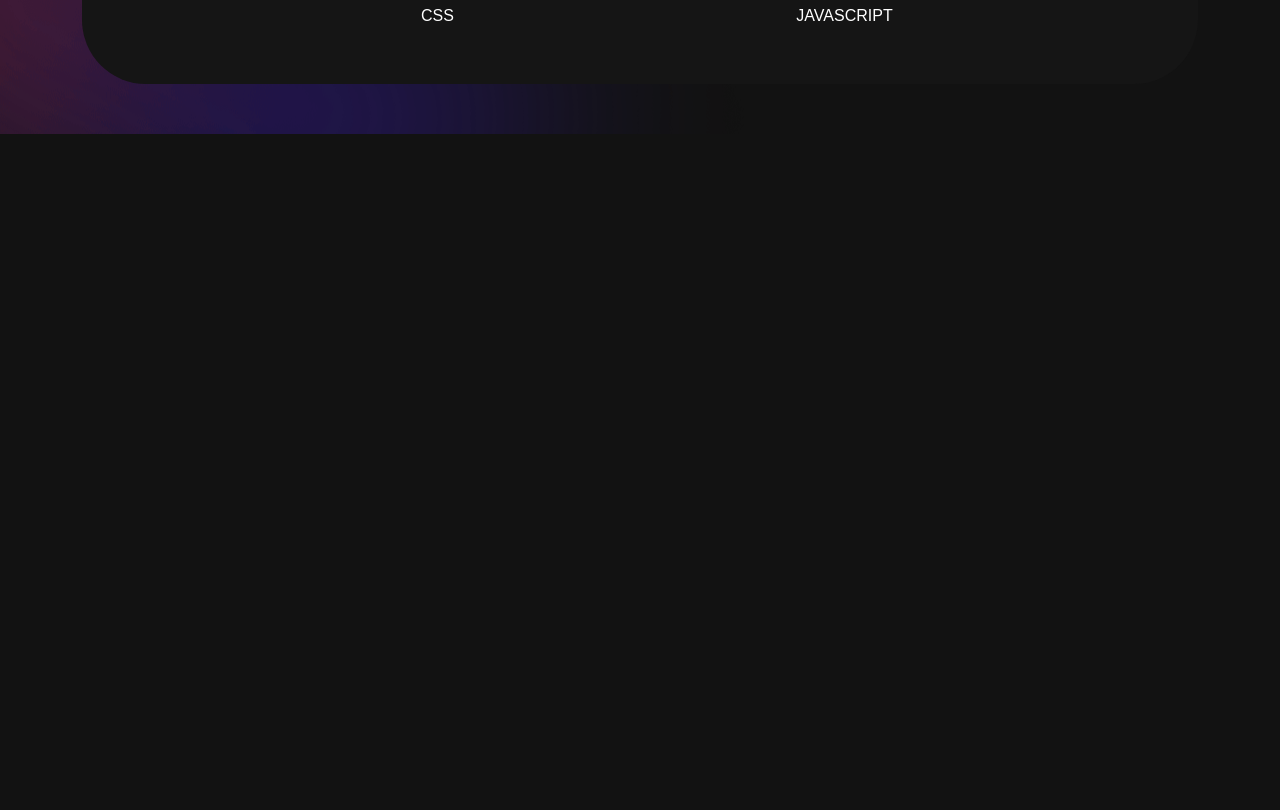
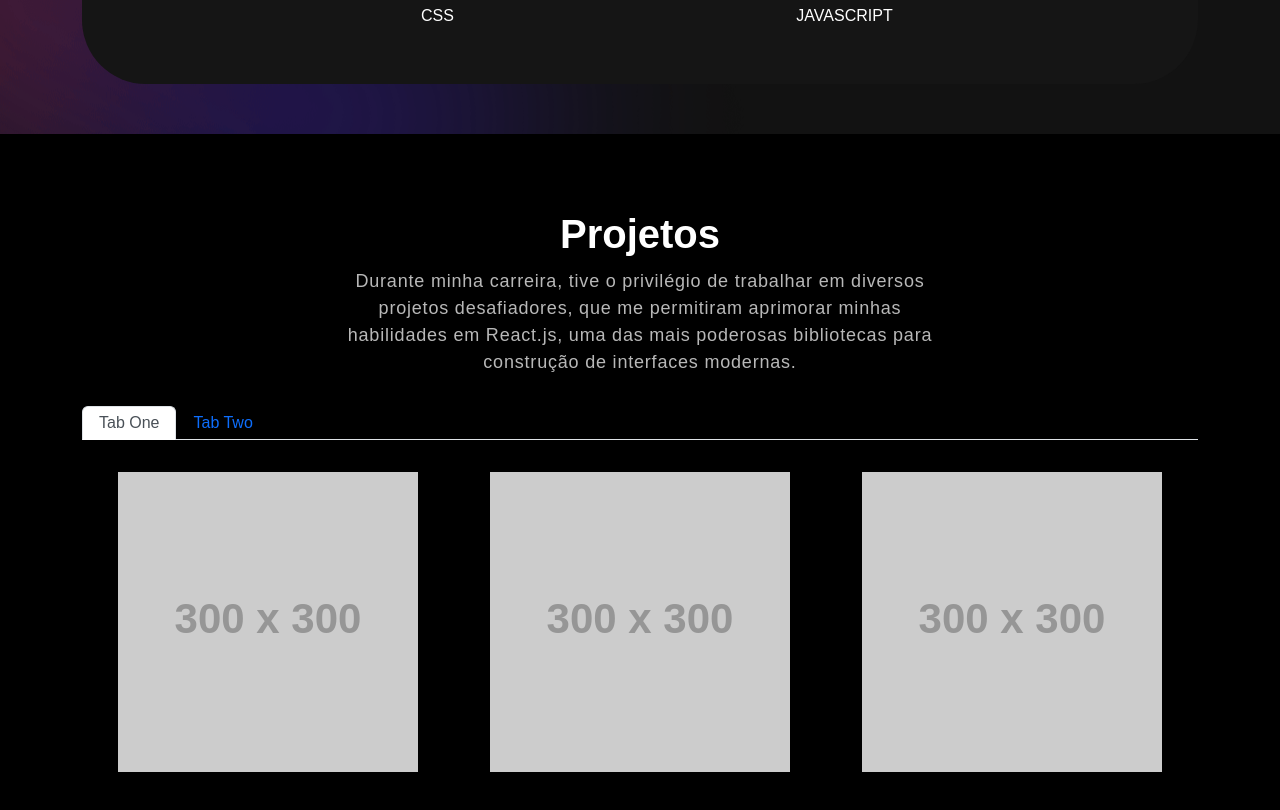
Before and after one commit to caducoder/Portfolio, a React (Vite) app: page / in a window 1280 px wide. Shown: the part 1280-2090 px from the top of the page. Before the commit the page ends 1414 px from the top, so only its background shows below. Built offline with nearby package versions, Linux system fonts and the light colour scheme; a web font is replaced by a local one.

Commit message:
feat: seção de projetos

```diff
--- a/src/App.tsx
+++ b/src/App.tsx
@@ -1,6 +1,7 @@
 import NavBar from "./components/NavBar"
 import Banner from "./components/Banner"
 import Skills from "./components/Skills"
+import Projects from "./components/Projects"
 
 function App() {
   // remover arquivo App.scss, caso não coloque nenhum estilo
@@ -9,6 +10,7 @@ function App() {
       <NavBar />
       <Banner />
       <Skills />
+      <Projects />
     </div>
   )
 }
--- /dev/null
+++ b/src/components/Projects/Projects.scss
@@ -0,0 +1,21 @@
+.project {
+  padding: 80px 0;
+  position: relative;
+  background-color: #000;
+
+  h2 {
+    font-size: 40px;
+    font-weight: 700;
+    text-align: center;
+  }
+
+  p {
+    color: #B8B8B8;
+    font-size: 18px;
+    letter-spacing: 0.8px;
+    line-height: 1.5em;
+    margin: 14px auto 30px auto;
+    text-align: center;
+    width: 56%;
+  }
+}
--- /dev/null
+++ b/src/components/Projects/index.tsx
@@ -0,0 +1,60 @@
+import { Container, Row, Col, Tab, Tabs, Stack } from "react-bootstrap";
+import "./Projects.scss"
+
+function Projects() {
+  return (
+    <section className="project" id="projects">
+      <Container className="xl">
+        <Row>
+          <Col>
+            <h2>Projetos</h2>
+            <p>
+              Durante minha carreira, tive o privilégio de trabalhar em diversos projetos desafiadores,
+              que me permitiram aprimorar minhas habilidades em React.js, uma das mais poderosas bibliotecas
+              para construção de interfaces modernas.
+            </p>
+            <Tabs
+              defaultActiveKey="first"
+              id="uncontrolled-tab-example"
+              className="mb-3"
+
+            >
+              <Tab eventKey="first" title="Tab One" >
+                <Container>
+                  <Row xs={1} md={3}>
+                    <Col className="d-flex justify-content-center my-3">
+                      <img className="img-fluid" src="https://fakeimg.pl/300/?text=Projeto 1" alt="" />
+                    </Col>
+                    <Col className="d-flex justify-content-center my-3">
+                      <img className="img-fluid" src="https://fakeimg.pl/300/?text=Projeto 2" alt="" />
+                    </Col>
+                    <Col className="d-flex justify-content-center my-3">
+                      <img className="img-fluid" src="https://fakeimg.pl/300/?text=Projeto 3" alt="" />
+                    </Col>
+                  </Row>
+                </Container>
+              </Tab>
+              <Tab eventKey="second" title="Tab Two">
+                <Container>
+                  <Row xs={1} md={3}>
+                    <Col className="d-flex justify-content-center my-3">
+                      <img className="img-fluid" src="https://fakeimg.pl/300/?text=Projeto 1" alt="" />
+                    </Col>
+                    <Col className="d-flex justify-content-center my-3">
+                      <img className="img-fluid" src="https://fakeimg.pl/300/?text=Projeto 2" alt="" />
+                    </Col>
+                    <Col className="d-flex justify-content-center my-3">
+                      <img className="img-fluid" src="https://fakeimg.pl/300/?text=Projeto 3" alt="" />
+                    </Col>
+                  </Row>
+                </Container>
+              </Tab>
+            </Tabs>
+          </Col>
+        </Row>
+      </Container>
+    </section>
+  );
+}
+
+export default Projects;
```
